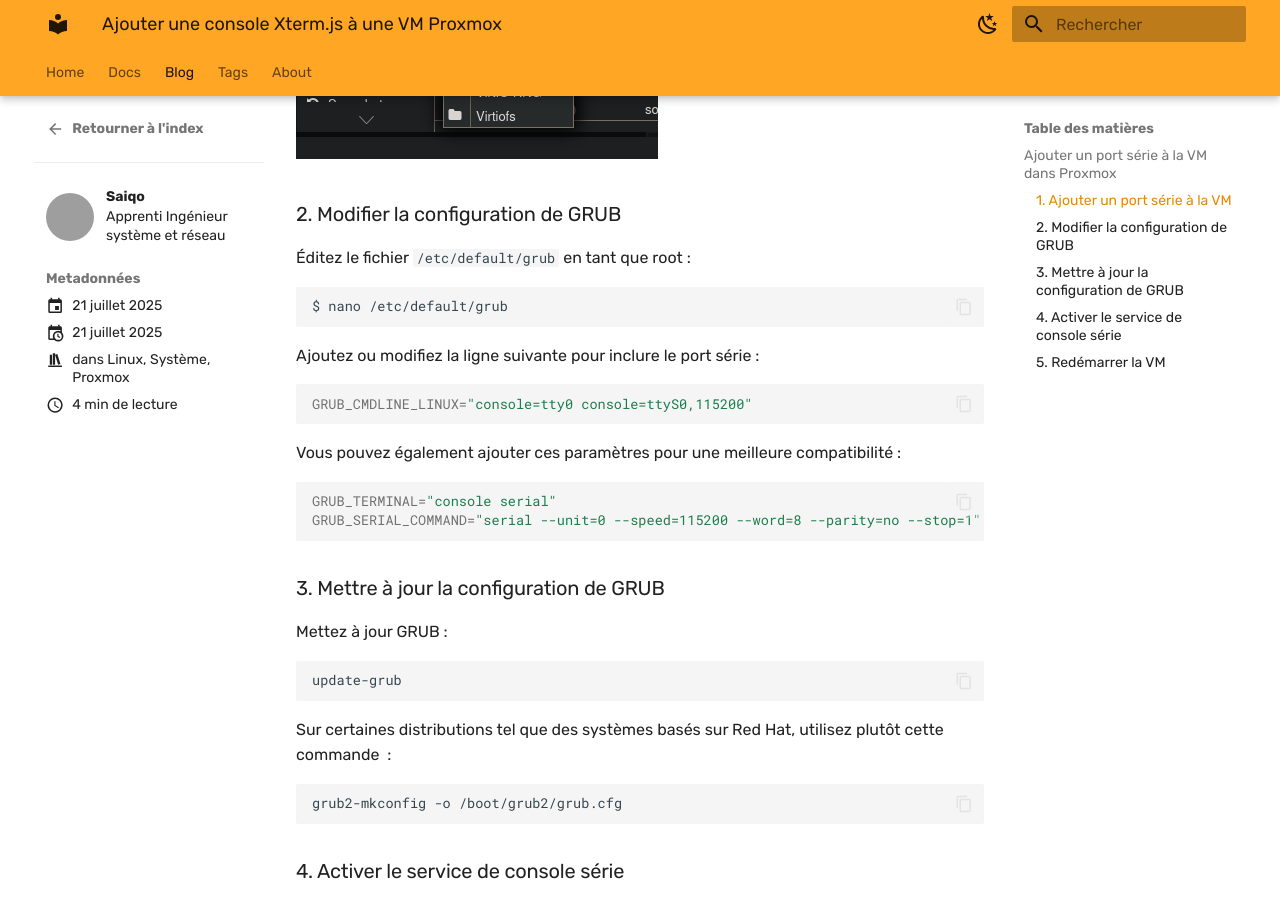
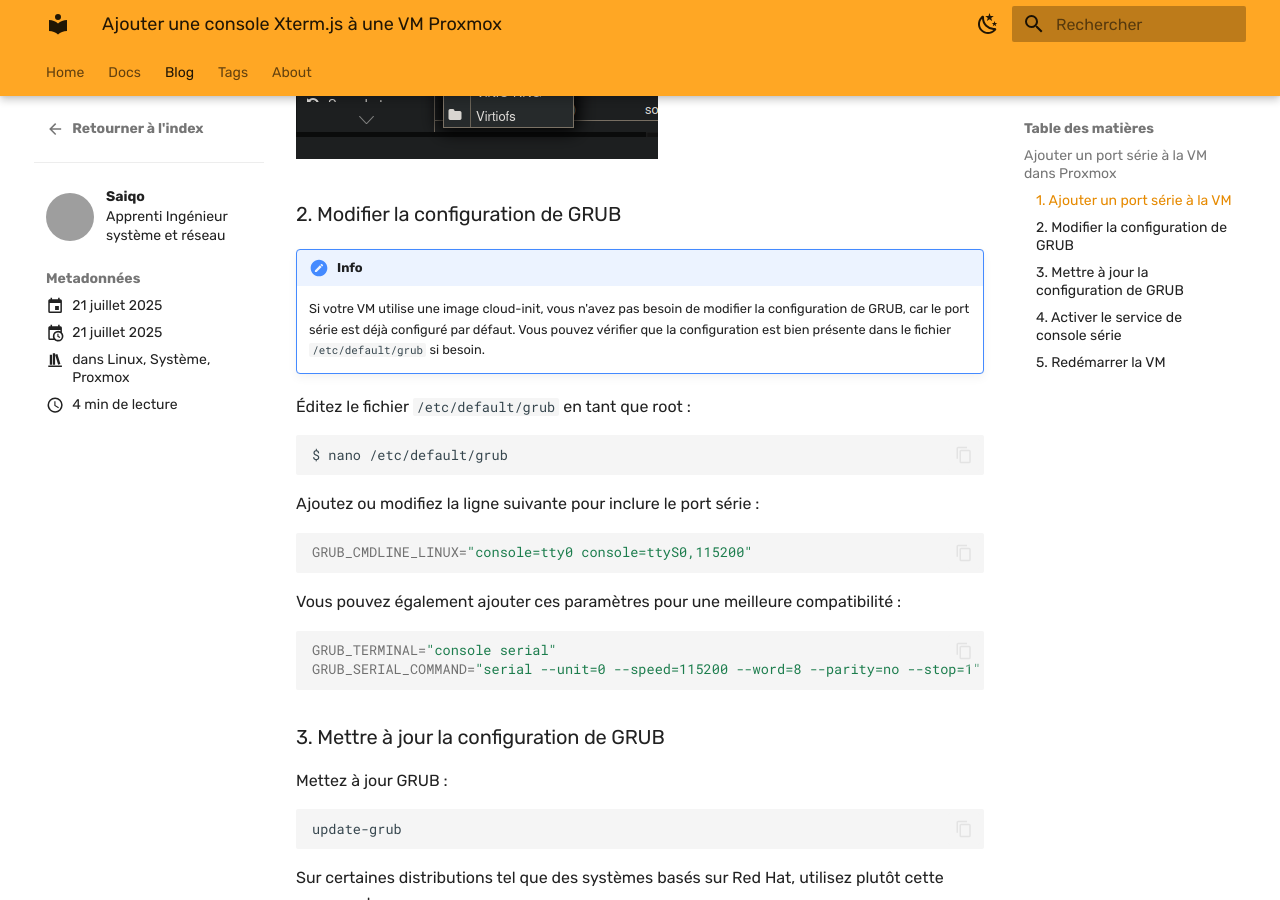
Before and after one commit to saiqo/saiqo.github.io, an MkDocs documentation site: the page built from docs/blog/posts/2025/2025-07-xtermjs-console-proxmox/index.md, in a window 1280 px wide and 900 px high, scrolled down 904 px. Built offline with MkDocs 1.6.1 and Material for MkDocs 9.7.7, drawn with Linux system fonts in a browser that asks for light colours; grey boxes are pictures that could not be loaded.

Commit message:
Maj article xtermjs console proxmox

```diff
--- a/docs/blog/posts/2025/2025-07-xtermjs-console-proxmox/index.md
+++ b/docs/blog/posts/2025/2025-07-xtermjs-console-proxmox/index.md
@@ -39,6 +39,9 @@ Dans l’interface Proxmox, ouvrez la configuration de votre VM, puis ajoutez un
 ![proxmox web ui](serial_port.png)
 
 ### 2. Modifier la configuration de GRUB
+
+!!! Note "Info"
+    Si votre VM utilise une image cloud-init, vous n'avez pas besoin de modifier la configuration de GRUB, car le port série est déjà configuré par défaut. Vous pouvez vérifier que la configuration est bien présente dans le fichier `/etc/default/grub` si besoin.
 
 Éditez le fichier `/etc/default/grub` en tant que root :
 
```
